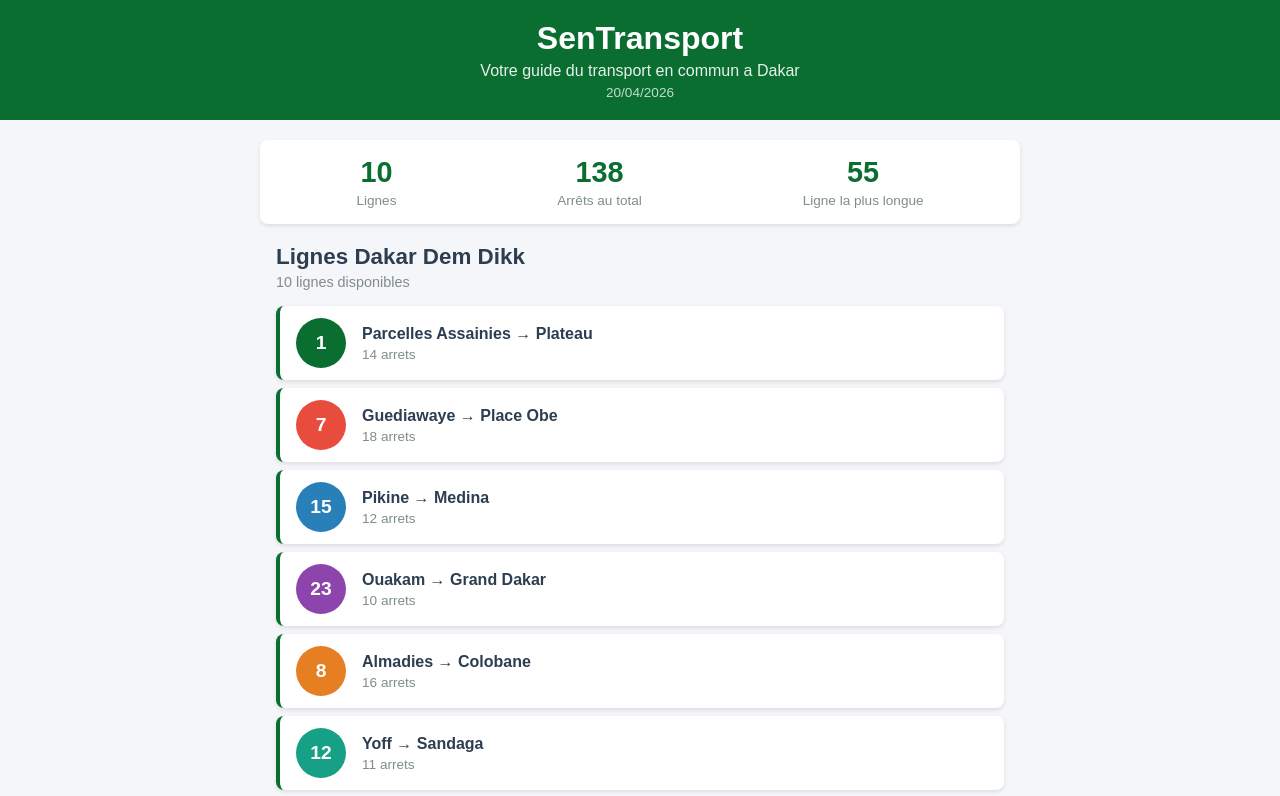
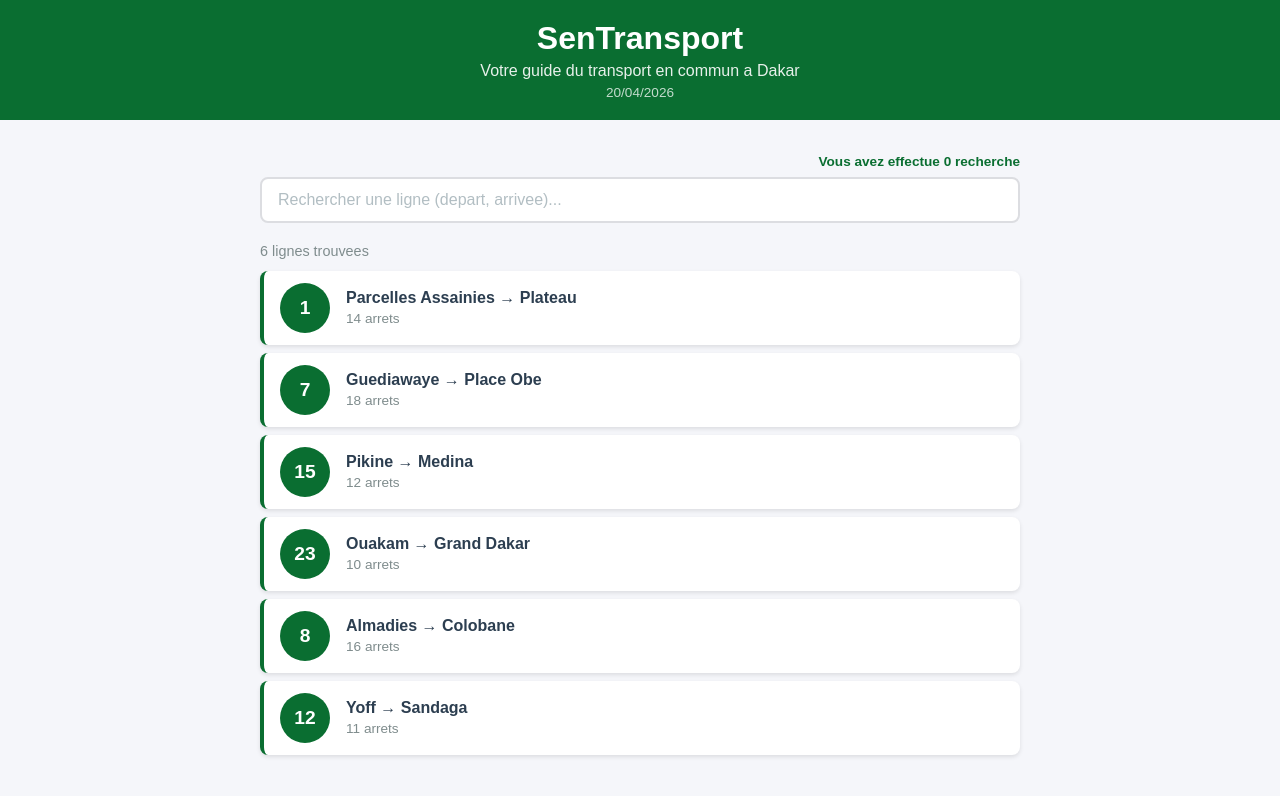
Before and after one commit to doacyber/sentransport, a React (Create React App) app: page / in a window 1280 px wide. Shown: the top 796 px of the page. Built offline with nearby package versions, Linux system fonts and the light colour scheme.

Commit message:
Lab 3 : etat, recherche et selection de lignes

```diff
--- a/src/App.css
+++ b/src/App.css
@@ -20,3 +20,41 @@
     padding: 12px;
   }
 }
+.resultat-recherche {
+  color: #7f8c8d;
+  font-size: 0.9rem;
+  margin-bottom: 12px;
+}
+
+@media (max-width: 600px) {
+  .contenu {
+    padding: 12px;
+  }
+
+  .ligne-bus {
+    padding: 10px 12px;
+  }
+
+  .ligne-numero {
+    width: 40px;
+    height: 40px;
+    font-size: 1rem;
+    margin-right: 12px;
+  }
+}
+.aucun-resultat {
+  text-align: center;
+  color: #e74c3c;
+  font-size: 1rem;
+  padding: 20px;
+  border: 2px dashed #e74c3c;
+  border-radius: 8px;
+  margin-top: 10px;
+}
+.compteur-recherche {
+  text-align: right;
+  color: #0a6e31;
+  font-size: 0.85rem;
+  font-weight: bold;
+  margin-bottom: 8px;
+}
--- a/src/App.js
+++ b/src/App.js
@@ -1,28 +1,92 @@
+import { useState } from 'react';
 import './App.css';
+import './DetailLigne.css';
 import Header from './Header';
-import ListeLignes from './ListeLignes';
+import Recherche from './Recherche';
+import LigneBus from './LigneBus';
 import Footer from './Footer';
-import StatReseau from './StatReseau';
 
 function App() {
+  const [recherche, setRecherche] = useState("");
+  const [ligneSelectionnee, setLigneSelectionnee] = useState(null);
+  const [nbRecherches, setNbRecherches] = useState(0);
+
   const lignes = [
-    { id: 1,  numero: "1",  depart: "Parcelles Assainies", arrivee: "Plateau",     arrets: 14, couleur: "#0a6e31" },
-    { id: 2,  numero: "7",  depart: "Guediawaye",          arrivee: "Place Obe",   arrets: 18, couleur: "#e74c3c" },
-    { id: 3,  numero: "15", depart: "Pikine",              arrivee: "Medina",      arrets: 12, couleur: "#2980b9" },
-    { id: 4,  numero: "23", depart: "Ouakam",              arrivee: "Grand Dakar", arrets: 10, couleur: "#8e44ad" },
-    { id: 5,  numero: "8",  depart: "Almadies",            arrivee: "Colobane",    arrets: 16, couleur: "#e67e22" },
-    { id: 6,  numero: "12", depart: "Yoff",                arrivee: "Sandaga",     arrets: 11, couleur: "#16a085" },
-    { id: 7,  numero: "26", depart: "Fann",                arrivee: "HLM",         arrets: 9,  couleur: "#d35400" },
-    { id: 8,  numero: "31", depart: "Liberte 6",           arrivee: "Dieuppeul",   arrets: 13, couleur: "#c0392b" },
-    { id: 9,  numero: "42", depart: "Sicap Mbao",          arrivee: "Medina",      arrets: 15, couleur: "#1abc9c" },
-    { id: 10, numero: "55", depart: "HLM",                 arrivee: "Rufisque",    arrets: 20, couleur: "#2c3e50" },
+    { id: 1, numero: "1",  depart: "Parcelles Assainies", arrivee: "Plateau",     arrets: 14,
+      listeArrets: ["Parcelles U14", "Parcelles U10", "Camberene", "Patte d'Oie", "Grand Dakar", "Colobane", "Ponty", "Plateau"] },
+    { id: 2, numero: "7",  depart: "Guediawaye",          arrivee: "Place Obe",   arrets: 18,
+      listeArrets: ["Guediawaye", "Pikine", "Thiaroye", "Keur Massar", "Grand Yoff", "Parcelles", "Liberte 6", "Place Obe"] },
+    { id: 3, numero: "15", depart: "Pikine",              arrivee: "Medina",      arrets: 12,
+      listeArrets: ["Pikine Centre", "Thiaroye Gare", "Hann", "Colobane", "Fass", "Medina"] },
+    { id: 4, numero: "23", depart: "Ouakam",              arrivee: "Grand Dakar", arrets: 10,
+      listeArrets: ["Ouakam Village", "Mermoz", "Fann", "Point E", "Liberte 5", "Grand Dakar"] },
+    { id: 5, numero: "8",  depart: "Almadies",            arrivee: "Colobane",    arrets: 16,
+      listeArrets: ["Almadies", "Ngor", "Yoff", "Ouest Foire", "Liberte 6", "Colobane"] },
+    { id: 6, numero: "12", depart: "Yoff",                arrivee: "Sandaga",     arrets: 11,
+      listeArrets: ["Yoff Village", "Aeroport LSS", "Parcelles U17", "Grand Yoff", "HLM", "Sandaga"] },
   ];
+
+  const lignesFiltrees = lignes.filter(l =>
+    l.depart.toLowerCase().includes(recherche.toLowerCase()) ||
+    l.arrivee.toLowerCase().includes(recherche.toLowerCase()) ||
+    l.numero.includes(recherche)
+  );
+
+  function handleRecherche(valeur) {
+    setRecherche(valeur);
+    setNbRecherches(n => n + 1);
+  }
+
+  function handleClickLigne(ligne) {
+    if (ligneSelectionnee && ligneSelectionnee.id === ligne.id) {
+      setLigneSelectionnee(null);
+    } else {
+      setLigneSelectionnee(ligne);
+    }
+  }
+
   return (
     <div className="App">
       <Header />
       <main className="contenu">
-        <StatReseau lignes={lignes} />
-        <ListeLignes lignes={lignes} />
+        <p className="compteur-recherche">Vous avez effectue {nbRecherches} recherche{nbRecherches > 1 ? 's' : ''}</p>
+        <Recherche valeur={recherche} onChange={handleRecherche} />
+        <p className="resultat-recherche">
+          {lignesFiltrees.length} ligne{lignesFiltrees.length > 1 ? 's' : ''} trouvee{lignesFiltrees.length > 1 ? 's' : ''}
+        </p>
+        {lignesFiltrees.length === 0 && (
+          <p className="aucun-resultat">Aucune ligne trouvee pour cette recherche.</p>
+        )}
+        {lignesFiltrees.map(ligne => (
+          <LigneBus
+            key={ligne.id}
+            numero={ligne.numero}
+            depart={ligne.depart}
+            arrivee={ligne.arrivee}
+            arrets={ligne.arrets}
+            estSelectionnee={ligneSelectionnee && ligneSelectionnee.id === ligne.id}
+            onClick={() => handleClickLigne(ligne)}
+          />
+        ))}
+        {ligneSelectionnee && (
+          <div className="detail-ligne">
+            <h3 className="detail-titre">
+              Ligne {ligneSelectionnee.numero} : {ligneSelectionnee.depart} → {ligneSelectionnee.arrivee}
+            </h3>
+            <p className="detail-info">{ligneSelectionnee.arrets} arrets sur ce trajet</p>
+            <div className="detail-arrets">
+              <h4>Arrets principaux :</h4>
+              <ul className="detail-liste">
+                {ligneSelectionnee.listeArrets.map((arret, index) => (
+                  <li key={index} className="detail-arret">
+                    <span className="arret-numero">{index + 1}</span>
+                    <span className="arret-nom">{arret}</span>
+                  </li>
+                ))}
+              </ul>
+            </div>
+          </div>
+        )}
       </main>
       <Footer />
     </div>
--- /dev/null
+++ b/src/DetailLigne.css
@@ -0,0 +1,67 @@
+.detail-ligne {
+  background-color: #ffffff;
+  border: 2px solid #0a6e31;
+  border-radius: 8px;
+  padding: 20px;
+  margin-top: 16px;
+  animation: slideDown 0.3s ease;
+}
+
+@keyframes slideDown {
+  from { opacity: 0; transform: translateY(-10px); }
+  to   { opacity: 1; transform: translateY(0); }
+}
+
+.detail-titre {
+  color: #0a6e31;
+  margin: 0 0 8px 0;
+  font-size: 1.2rem;
+}
+
+.detail-info {
+  color: #7f8c8d;
+  margin: 0 0 16px 0;
+  font-size: 0.9rem;
+}
+
+.detail-arrets h4 {
+  color: #2c3e50;
+  margin: 0 0 8px 0;
+}
+
+.detail-liste {
+  list-style: none;
+  padding: 0;
+  margin: 0;
+}
+
+.detail-arret {
+  display: flex;
+  align-items: center;
+  padding: 8px 0;
+  border-bottom: 1px solid #f0f0f0;
+}
+
+.detail-arret:last-child {
+  border-bottom: none;
+}
+
+.arret-numero {
+  background-color: #0a6e31;
+  color: white;
+  width: 28px;
+  height: 28px;
+  border-radius: 50%;
+  display: flex;
+  align-items: center;
+  justify-content: center;
+  font-size: 0.8rem;
+  font-weight: bold;
+  margin-right: 12px;
+  flex-shrink: 0;
+}
+
+.arret-nom {
+  color: #2c3e50;
+  font-size: 0.95rem;
+}
--- a/src/LigneBus.css
+++ b/src/LigneBus.css
@@ -47,3 +47,11 @@
   color: #7f8c8d;
   margin-top: 4px;
 }
+.ligne-bus-active {
+  border-left: 4px solid #e67e22;
+  background-color: #fef9f3;
+}
+
+.ligne-bus-active .ligne-numero {
+  background-color: #e67e22;
+}
--- a/src/LigneBus.js
+++ b/src/LigneBus.js
@@ -1,14 +1,15 @@
 import './LigneBus.css';
 
-function LigneBus({ numero, depart, arrivee, arrets, couleur }) {
+function LigneBus({ numero, depart, arrivee, arrets, estSelectionnee, onClick }) {
   return (
-    <div className="ligne-bus">
-      <div className="ligne-numero" style={{ backgroundColor: couleur }}>
-        {numero}
-      </div>
+    <div
+      className={`ligne-bus ${estSelectionnee ? 'ligne-bus-active' : ''}`}
+      onClick={onClick}
+    >
+      <div className="ligne-numero">{numero}</div>
       <div className="ligne-info">
         <span className="ligne-trajet">
-          {depart} &rarr; {arrivee}
+          {depart} → {arrivee}
         </span>
         <span className="ligne-arrets">{arrets} arrets</span>
       </div>
--- /dev/null
+++ b/src/Recherche.css
@@ -0,0 +1,41 @@
+.recherche {
+  margin-bottom: 20px;
+  display: flex;
+  align-items: center;
+  gap: 10px;
+}
+
+.recherche-input {
+  width: 100%;
+  padding: 12px 16px;
+  font-size: 1rem;
+  border: 2px solid #dcdde1;
+  border-radius: 8px;
+  outline: none;
+  box-sizing: border-box;
+  transition: border-color 0.2s;
+}
+
+.recherche-input:focus {
+  border-color: #0a6e31;
+}
+
+.recherche-input::placeholder {
+  color: #b2bec3;
+}
+
+.recherche-effacer {
+  padding: 10px 16px;
+  background-color: #e74c3c;
+  color: white;
+  border: none;
+  border-radius: 8px;
+  font-size: 0.9rem;
+  cursor: pointer;
+  white-space: nowrap;
+  transition: background-color 0.2s;
+}
+
+.recherche-effacer:hover {
+  background-color: #c0392b;
+}
--- /dev/null
+++ b/src/Recherche.js
@@ -0,0 +1,22 @@
+import './Recherche.css';
+
+function Recherche({ valeur, onChange }) {
+  return (
+    <div className="recherche">
+      <input
+        type="text"
+        className="recherche-input"
+        placeholder="Rechercher une ligne (depart, arrivee)..."
+        value={valeur}
+        onChange={e => onChange(e.target.value)}
+      />
+      {valeur && (
+        <button className="recherche-effacer" onClick={() => onChange("")}>
+          Effacer
+        </button>
+      )}
+    </div>
+  );
+}
+
+export default Recherche;
```
